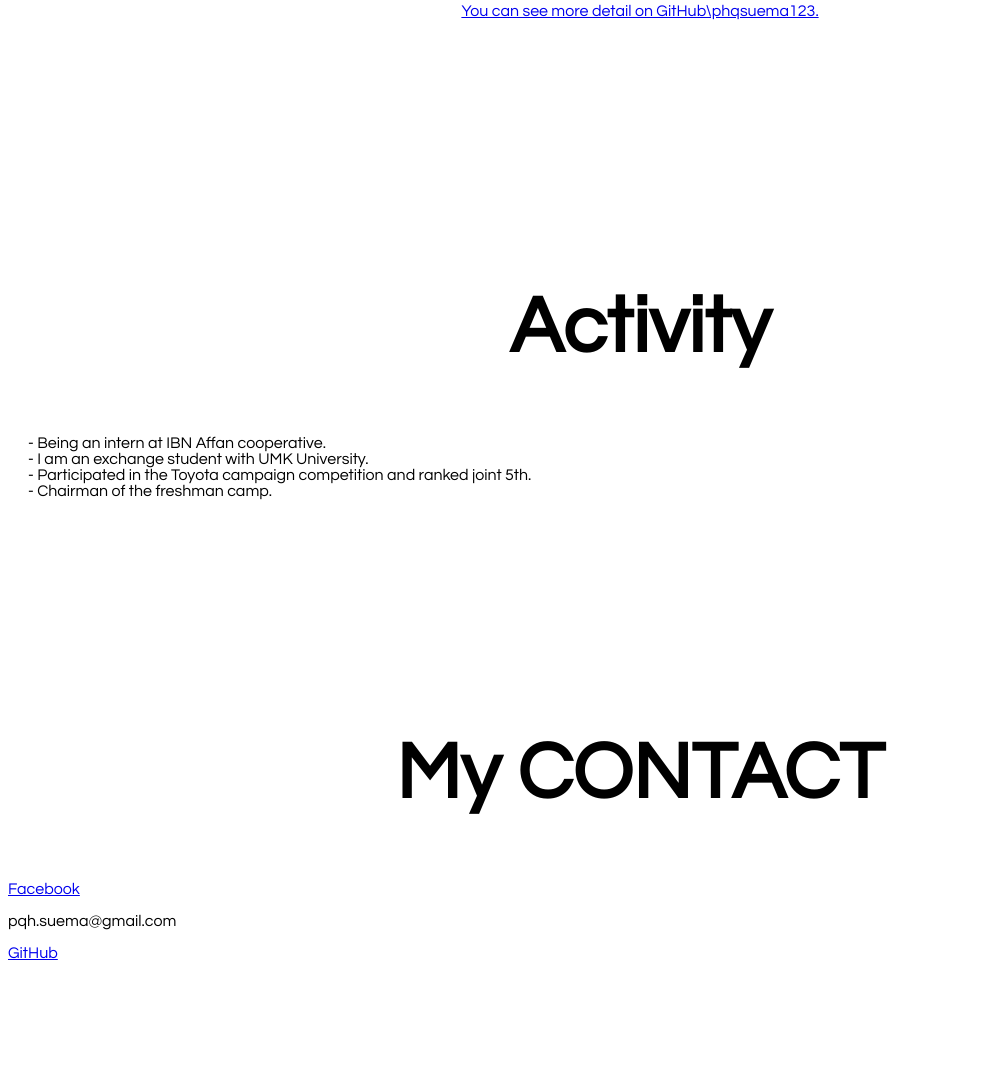
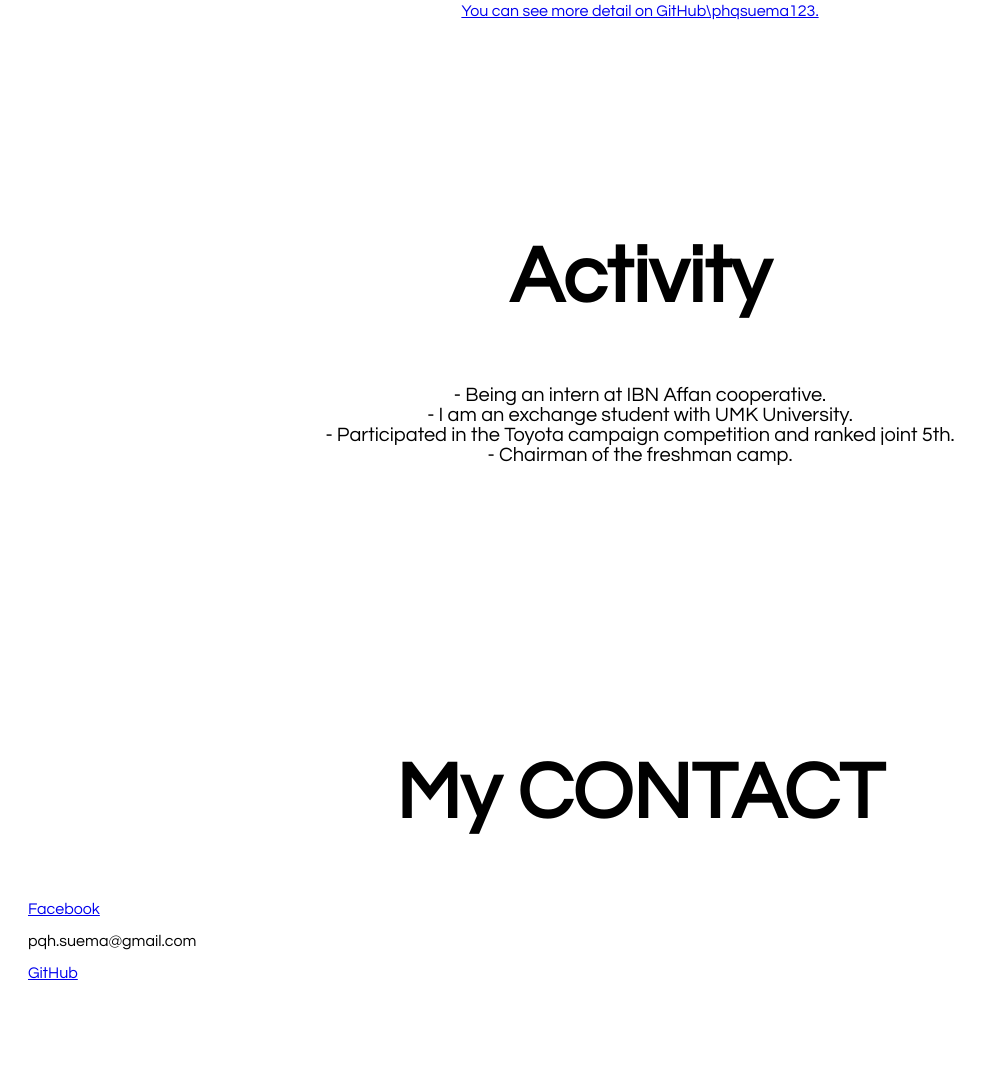
Before and after one commit to phqsuema123/personal-web, a Django app: page / in a window 1280 px wide. Shown: the part 1760-2849 px from the top of the page, without its empty margins (0-1005 px from the left). Before the commit the page ends 2720 px from the top, so only its background shows below. Run offline with Django 3.2, Linux system fonts and the light colour scheme.

Commit message:
update contect

```diff
--- a/personalweb/myweb/static/hmm.css
+++ b/personalweb/myweb/static/hmm.css
@@ -213,6 +213,13 @@ section{
 #activity{
     padding: 100px 20px;
 }
-#activity{
-    padding: 150px 20px;
+
+
+#contact{
+    padding: 100px 20px;
 }
+
+#pact{
+    font-size:20px;
+    text-align: center;
+}
--- a/personalweb/myweb/templates/index.html
+++ b/personalweb/myweb/templates/index.html
@@ -58,7 +58,7 @@
 
     <section id="activity">
         <h2 id="act">Activity</h2>
-        <p>- Being an intern at IBN Affan cooperative.<br>
+        <p id="pact">- Being an intern at IBN Affan cooperative.<br>
             - I am an exchange student with UMK University.<br>
             - Participated in the Toyota campaign competition and ranked joint 5th.<br>
             - Chairman of the freshman camp.
```
